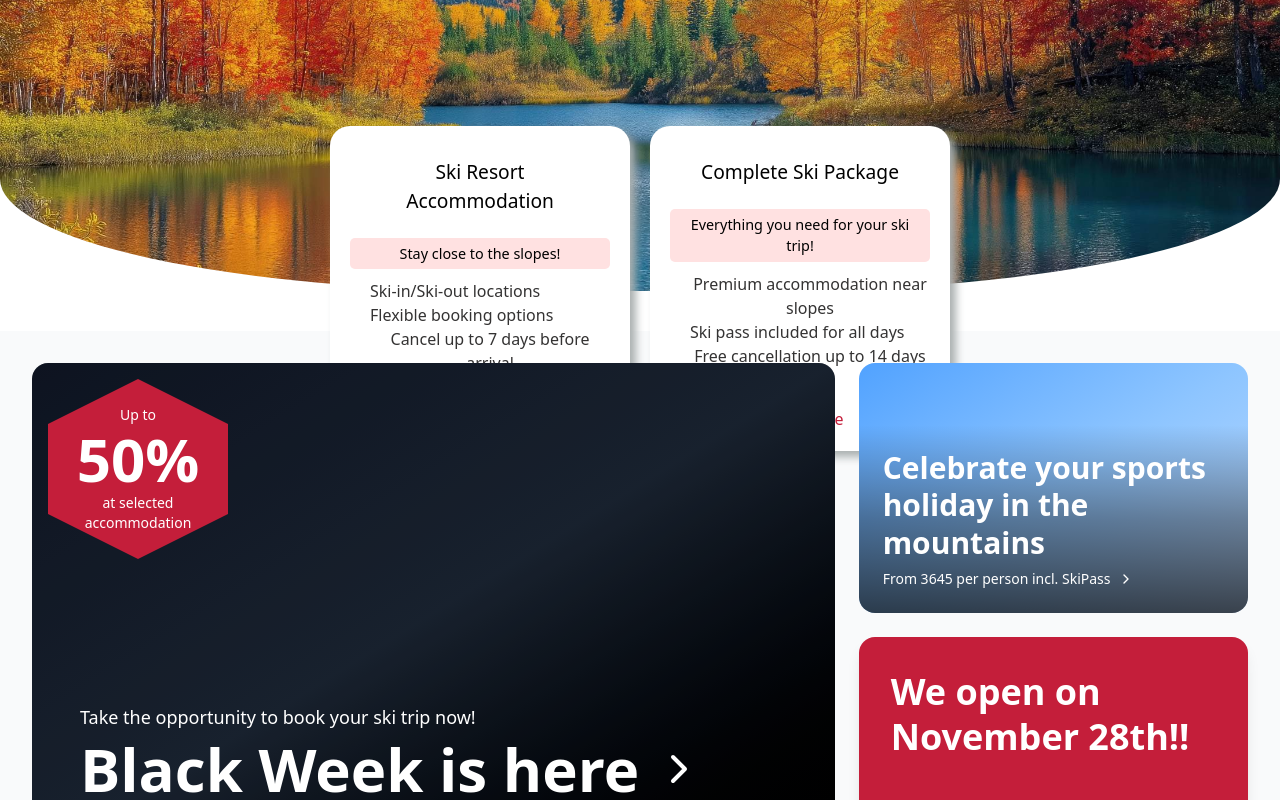
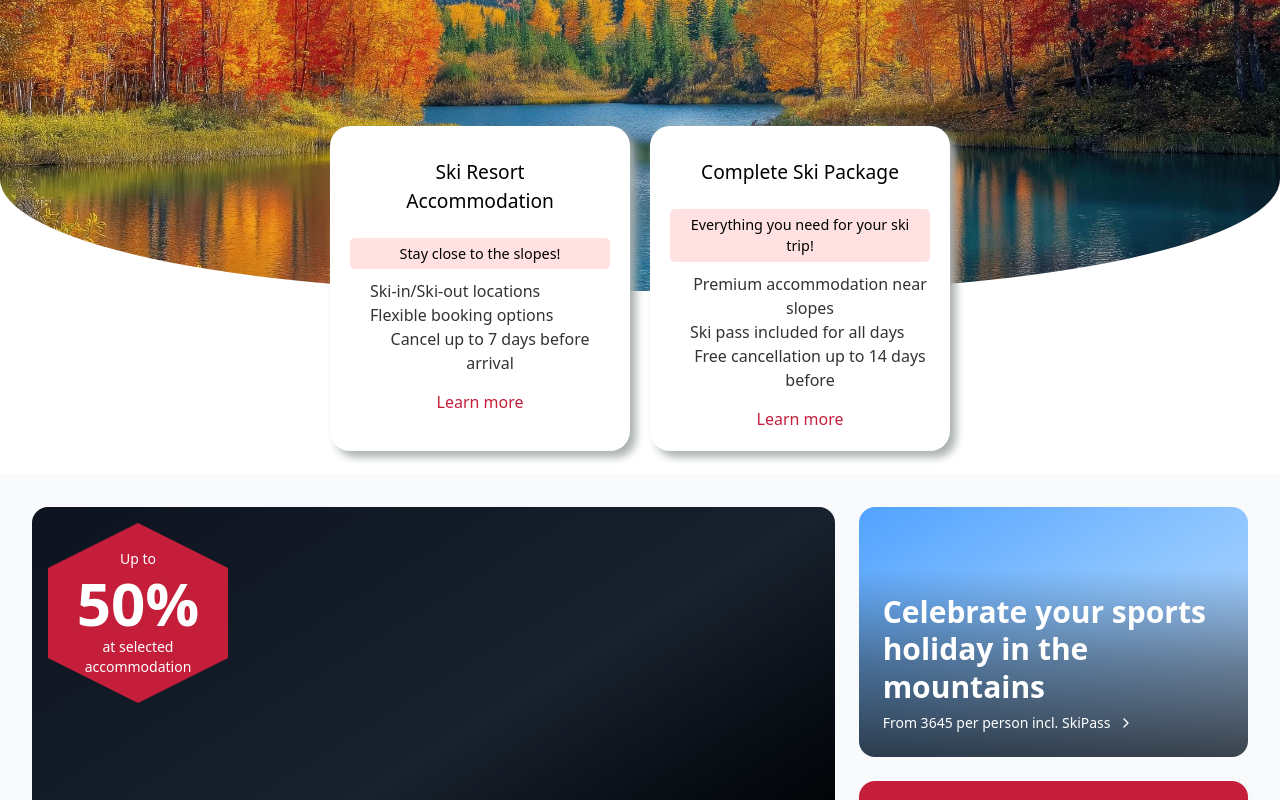
Before and after one commit to KaviSubi55/Works, a Next.js app: page / in a window 1280 px wide. Shown: the part 440-1240 px from the top of the page. Built offline with nearby package versions, Linux system fonts and the light colour scheme.

Commit message:
adjust overlay card

```diff
--- a/components/CardOverlay/index.tsx
+++ b/components/CardOverlay/index.tsx
@@ -8,7 +8,20 @@ const CardOverlay: React.FC = () => {
     <div className="relative w-screen h-screen flex items-center justify-center">
       {/* Cards Container */}
 
-      <div className="absolute bottom-[10%] flex gap-5 max-md:flex-wrap max-md:justify-center max-md:bottom-[-25%] max-[480px]:flex-col max-[480px]:items-center max-[480px]:bottom-[15] max-[480px]:mr-[15px] ">
+<div
+  className="
+    relative
+    md:absolute           /* Overlay only on MD+ screens */
+    md:bottom-[30%]
+    lg:bottom-[10%]
+    bottom-[-30%]           /* Use natural flow on SM */
+    flex gap-5 flex-wrap justify-center
+    max-[480px]:flex-col max-[480px]:items-center
+  "
+>
+
+
+
 
         {/* Left Card */}
         <div className="bg-white rounded-[20px] p-5 w-[300px] shadow-[6px_6px_8px_0px_rgba(170,176,176,1)] text-center max-md:w-[250px] max-md:p-[15px] max-[480px]:w-[90%] max-[480px]:p-[15px]">
--- a/components/HeroSection/index.tsx
+++ b/components/HeroSection/index.tsx
@@ -8,7 +8,7 @@ const HeroSection: React.FC = () => {
   return (
     <>
     <HomeMain />
-    <div className="w-full bg-gray-50">
+    <div className="w-full bg-gray-50 mt-46">
       <div className="max-w-[1440px] mx-auto px-4 sm:px-6 lg:px-8 py-8">
         <div className="grid grid-cols-1 lg:grid-cols-12 gap-6">
           {/* Main Banner - Left Side (Large) */}
--- a/components/HomeMain/index.tsx
+++ b/components/HomeMain/index.tsx
@@ -3,7 +3,7 @@ import CardOverlay from '../CardOverlay';
 const HomeMain: React.FC = () => {
     return (
         <div
-            className="w-full max-w-full h-screen mt-[30px] mb-[50px] bg-cover bg-center bg-no-repeat rounded-b-[50%_40%] box-border md:h-[60vh] md:mt-[50px] md:rounded-b-[40%_20%] md:pb-10 md:mb-10 lg:h-[70vh] max-[480px]:w-full max-[480px]:rounded-b-[30%_15%]"
+            className="w-full max-w-full h-screen mt-[26px] mb-[50px] bg-cover bg-center bg-no-repeat rounded-b-[50%_40%] box-border md:h-[60vh] md:mt-[50px] md:rounded-b-[40%_20%] md:pb-10 md:mb-10 lg:h-[70vh] max-[480px]:w-full max-[480px]:rounded-b-[30%_15%]"
             style={{ backgroundImage: `url(/activity.png)` }}
         >
             <CardOverlay />
```
